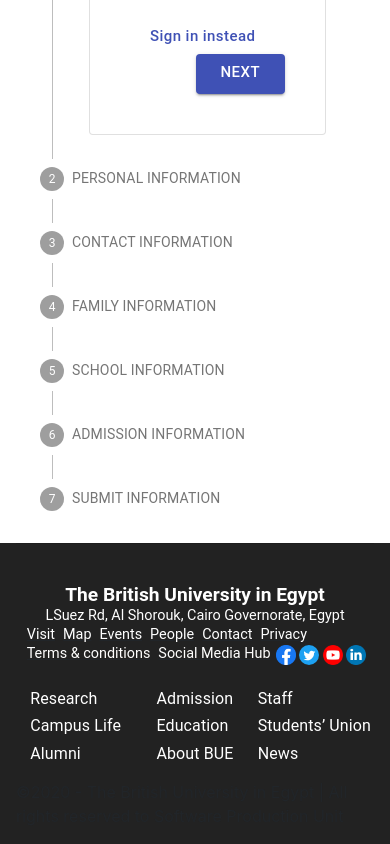
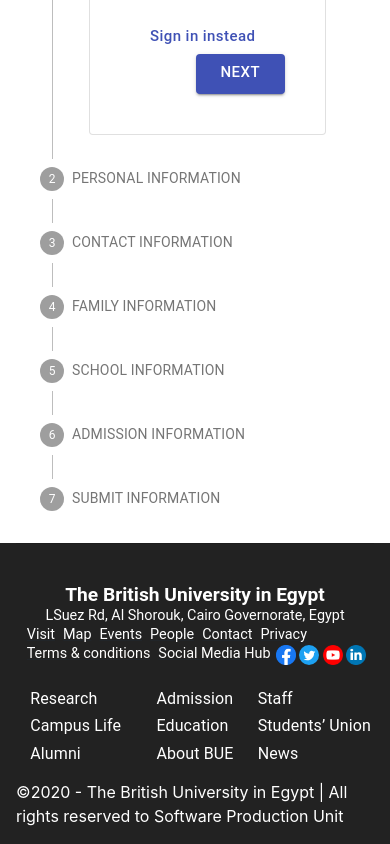
Before and after one commit to AmrAhmedA/BUE-RegisterForm, a React (Create React App) app: page / in a window 390 px wide. Shown: the part 514-1358 px from the top of the page. Built offline with nearby package versions, Linux system fonts and the light colour scheme.

Commit message:
Modify mid responsive grid

```diff
--- a/src/component/footerBUE.jsx
+++ b/src/component/footerBUE.jsx
@@ -95,7 +95,7 @@
     },
   },
   utilityItems: {
-    [theme.breakpoints.down("sm")]: {
+    [theme.breakpoints.down("md")]: {
       direction: "column",
       justify: "center",
       alignItems: "center",
@@ -111,6 +111,9 @@
   socialmedia: {
     display: "inline",
     padding: theme.spacing(0.2),
+  },
+  credits: {
+    color: "white",
   },
 }));
 
@@ -132,7 +135,7 @@
             className={classes.footer}
           >
             <Grid container>
-              <Hidden smDown>
+              <Hidden mdDown>
                 <Grid
                   container
                   direction="row"
@@ -157,7 +160,7 @@
                 item
                 xs={12}
                 sm={12}
-                md={10}
+                md={12}
                 lg={4}
                 xl={4}
               >
@@ -392,6 +395,7 @@
             direction="row-reverse"
             justify="center"
             alignItems="flex-end"
+            className={classes.credits}
           >
             <p>
               &copy;{new Date().getFullYear()} - The British University in Egypt
```
